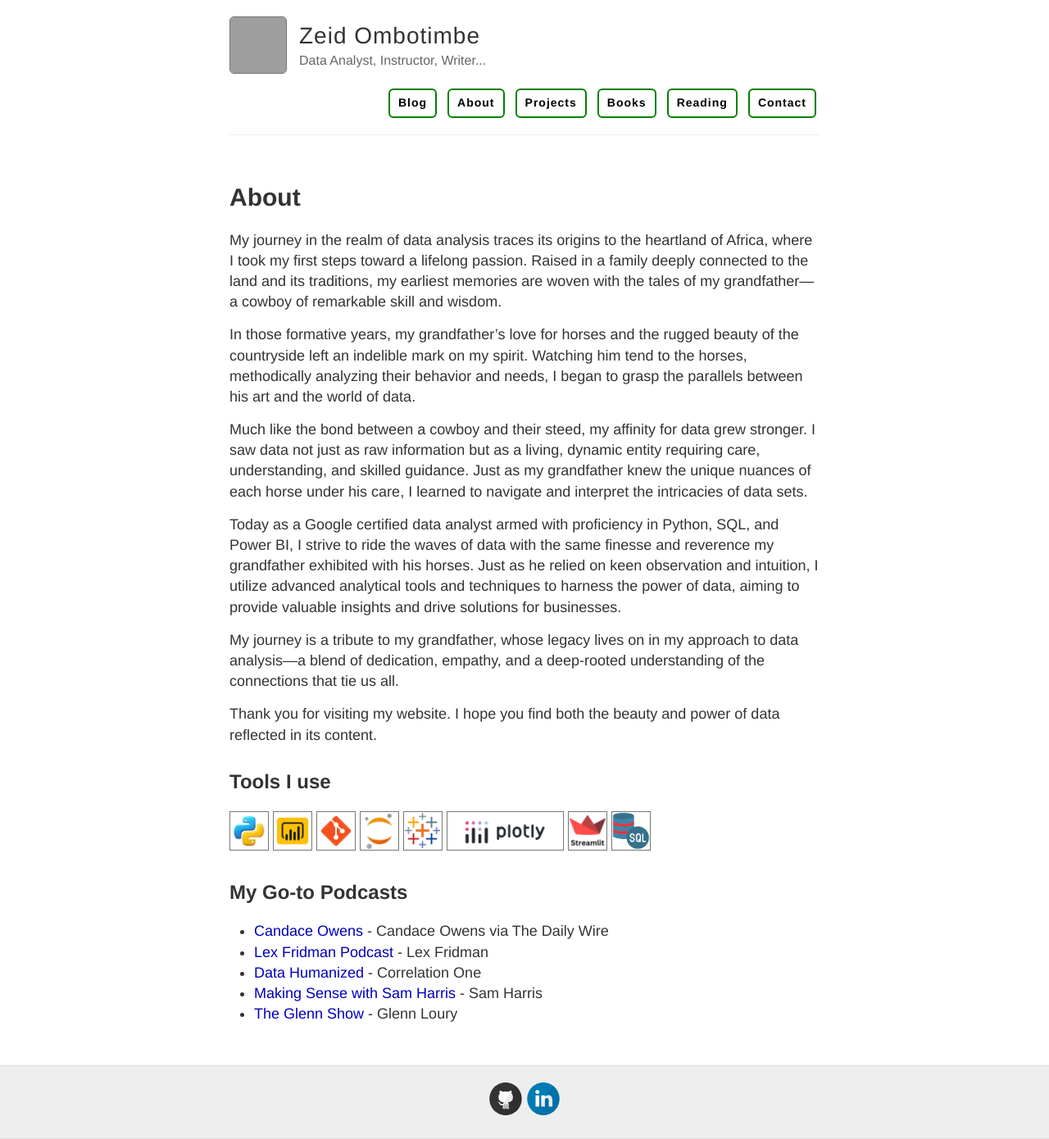
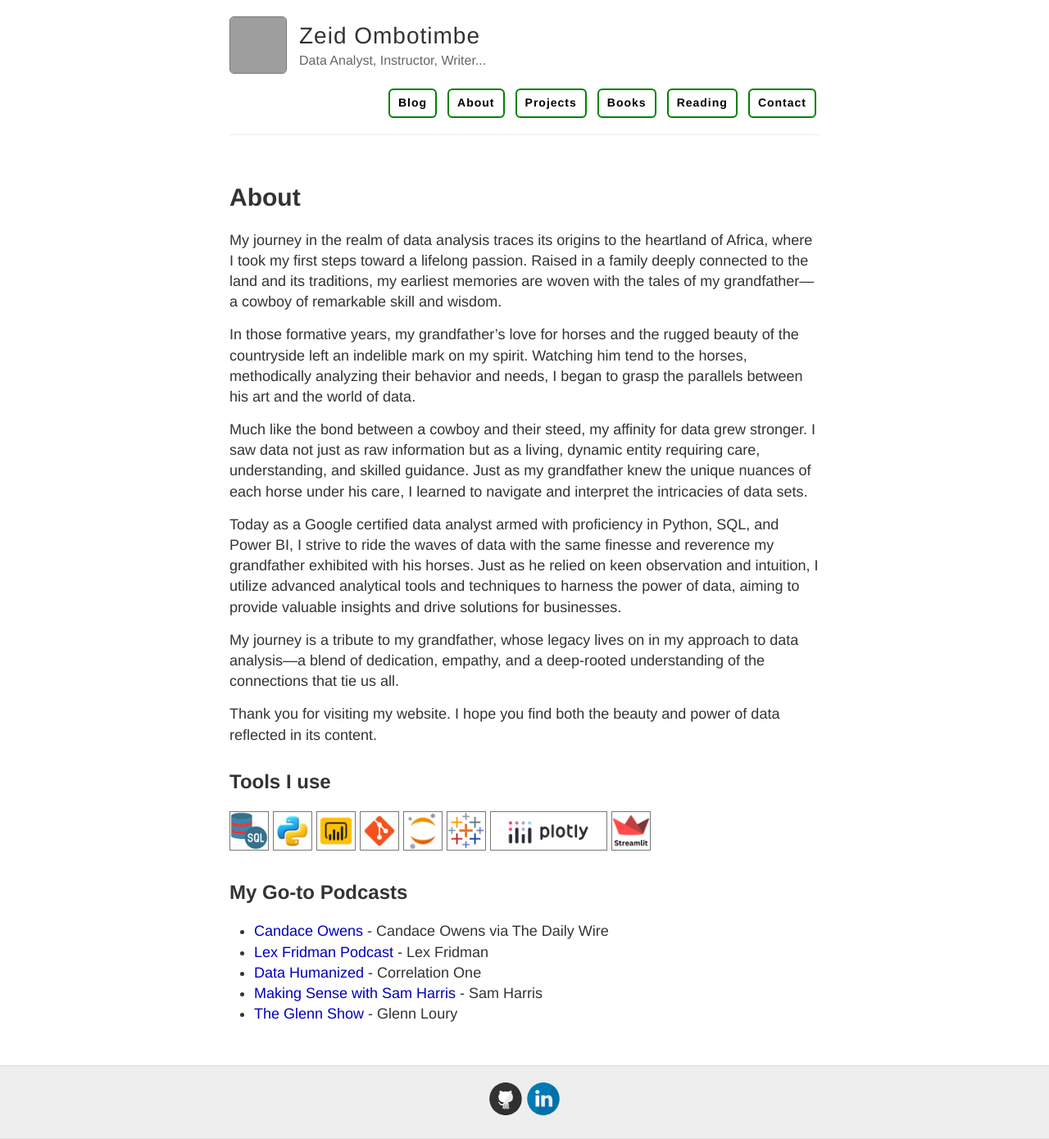
Before and after one commit to obtbe/zeidombo.github.io, a Jekyll site: the page built from about.md, in a window 1280 px wide. Shown: the whole page at 82% size. Built offline with Jekyll 4.4.1, drawn with Linux system fonts in a browser that asks for light colours; our own code applies the rules of GitHub Pages for plain Markdown files; grey boxes are pictures that could not be loaded.

Commit message:
strealit resized

```diff
--- a/about.md
+++ b/about.md
@@ -23,6 +23,7 @@ Thank you for visiting my website. I hope you find both the beauty and power of
 ## Tools I use
 
 <div class="tool-icons">
+  <img src="/images/sql.png" alt="SQL Icon" width="48" height="48">
   <img src="/images/python.png" alt="Python Icon" width="48" height="48">
   <img src="/images/powerbi.png" alt="Power BI Icon" width="48" height="48">
   <img src="/images/git.png" alt="Git Icon" width="48" height="48">
@@ -30,7 +31,7 @@ Thank you for visiting my website. I hope you find both the beauty and power of
   <img src="/images/tableau.png" alt="Tableau Icon" width="48" height="48">
   <img src="/images/plotly.png" alt="Plotly Icon" width="143" height="48">
   <img src="/images/streamlit.png" alt="Streamlit Icon" width="48" height="48">
-  <img src="/images/sql.png" alt="SQL Icon" width="48" height="48">
+
   <!-- Add similar lines for other tools -->
 </div>
 
```
Also changed, not shown: images/streamlit.png.
